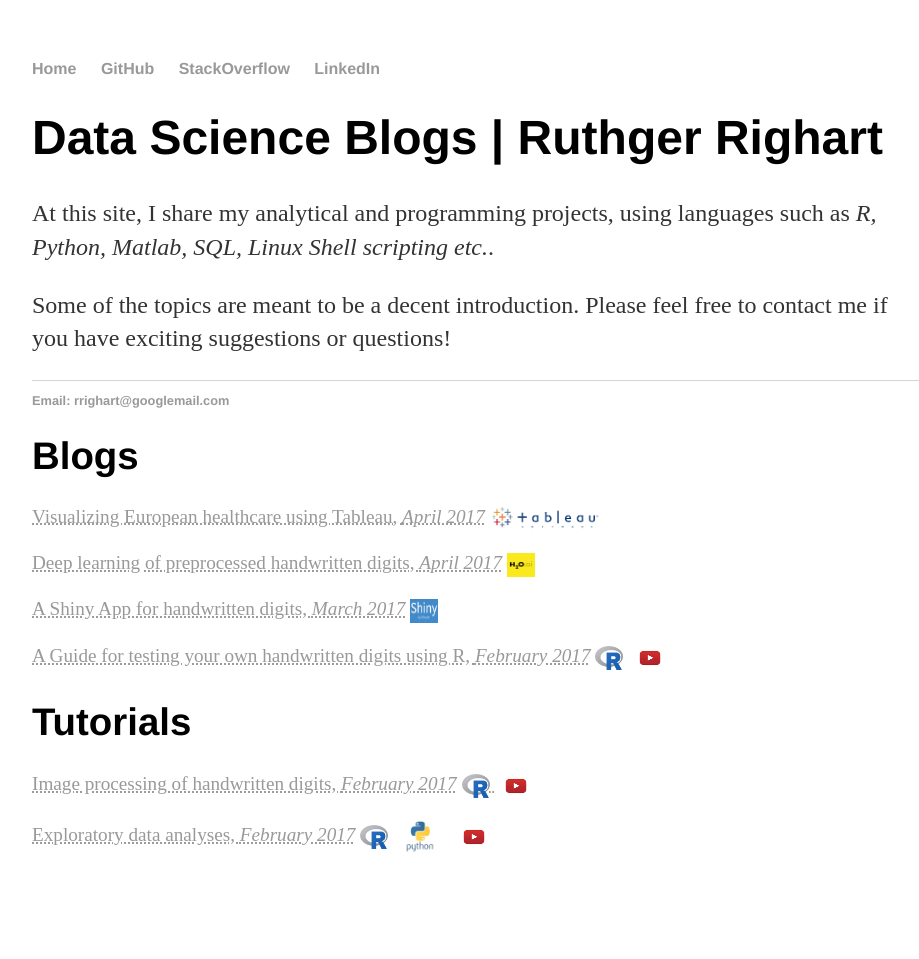
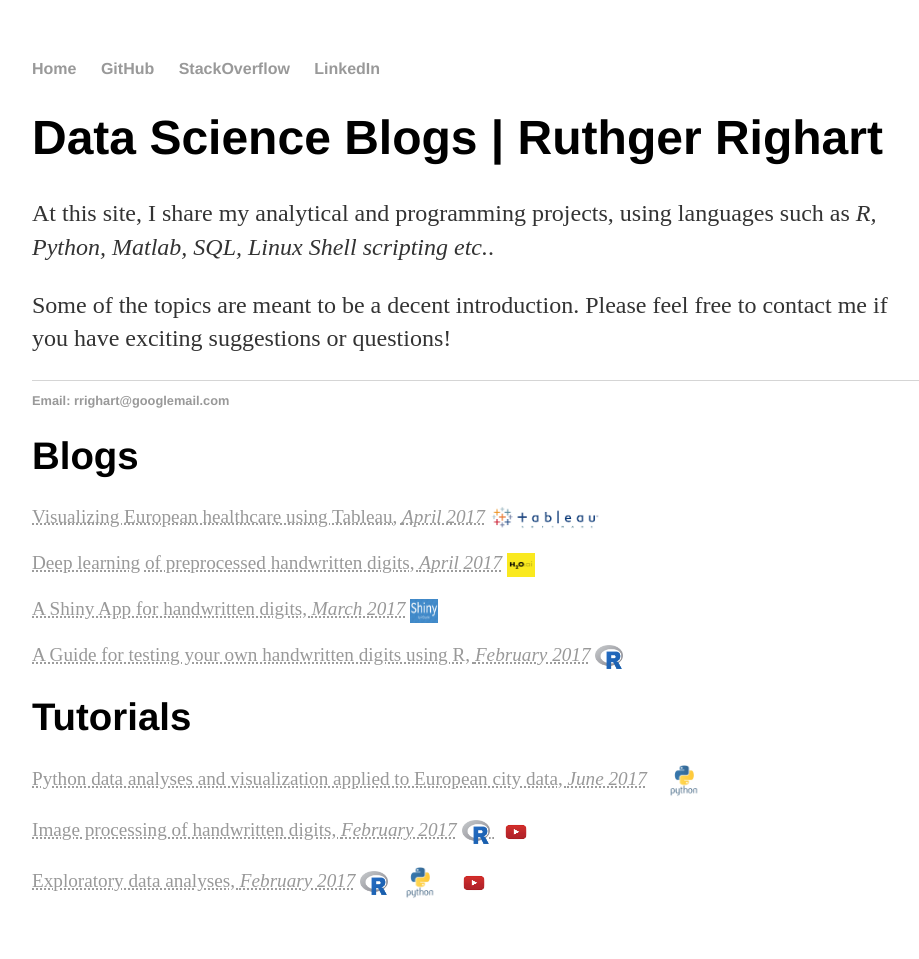
Before and after one commit to RRighart/rrighart.github.io, a Jekyll site: the page index.html, which Jekyll copies as it is, in a window 1280 px wide. Shown: the whole page, without its empty margins (160-1079 px from the left). Built offline with Jekyll 4.4.1, drawn with Linux system fonts in a browser that asks for light colours; before the commit the page ends 913 px from its top, so only the background shows below that.

Commit message:
Add files via upload

```diff
--- a/index.html
+++ b/index.html
@@ -36,11 +36,13 @@
 			<p>
 			<p><a href="https://rrighart.github.io/App-Digits/"> <acronym title="About a Shiny App that can be used for displaying and evaluating handwritten digits"> A Shiny App for handwritten digits, <em>March 2017</em></a> <a href="https://rrighart.github.io/App-Digits/"> <acronym title="Click here to get a guide including R Shiny code"> <img src="RShiny.png" style="vertical-align:middle" width="28" height="24"></p></a></li>
 			<p>
-			<p><a href="https://rrighart.github.io/Digits/"> <acronym title="A blog about preprocessing handwritten digits. Image preprocessing steps such as image inversion, scaling, centralizing and framing are shown with examples of the resulting digits."> A Guide for testing your own handwritten digits using R, <em>February 2017</em></a> <a href="https://rrighart.github.io/Digits/"> <acronym title="Click here to get a guide including R code"> <img src="Rlogo.png" style="vertical-align:middle" width="28" height="24"><a href="https://www.youtube.com/watch?v=buBO_TEXE-Y"> <acronym title="Click here for the video"> <img src="YouTube.png" style="vertical-align:middle" width="44" height="32"></p></a></li>
+			<p><a href="https://rrighart.github.io/Digits/"> <acronym title="A blog about preprocessing handwritten digits. Image preprocessing steps such as image inversion, scaling, centralizing and framing are shown with examples of the resulting digits."> A Guide for testing your own handwritten digits using R, <em>February 2017</em></a> <a href="https://rrighart.github.io/Digits/"> <acronym title="Click here to get a guide including R code"> <img src="Rlogo.png" style="vertical-align:middle" width="28" height="24"></p></a></li>
 			<p>
 			<p>
 			</ul>
 			<h1>Tutorials </h1>
+			<p>
+			<p><a href="https://rrighart.github.io/City/"> <acronym title="A beginner's guide showing preprocessing and data visualization in Python. Intuitive data are used">Python data analyses and visualization applied to European city data, <em>June 2017</em></a> <a href="https://rrighart.github.io/City/"> <acronym title="Click here for the Python tutorial"> <img src="Pythonlogo.png" style="vertical-align:middle" width="64" height="32"></p>
 			<p>
 			<p><a href="https://rrighart.github.io/RImage/"> <acronym title="This tutorial gives a step-by-step guidance through image preprocessing as applied in the context of handwritten digits.">Image processing of handwritten digits, <em>February 2017</em></a> <a href="https://rrighart.github.io/RImage/"> <acronym title="Click here to get a guide including R code"> <img src="Rlogo.png" style="vertical-align:middle" width="28" height="24"> <a href="https://www.youtube.com/watch?v=buBO_TEXE-Y"> <acronym title="Click here for the video"> <img src="YouTube.png" style="vertical-align:middle" width="44" height="32"></p>
 			<p>
```
